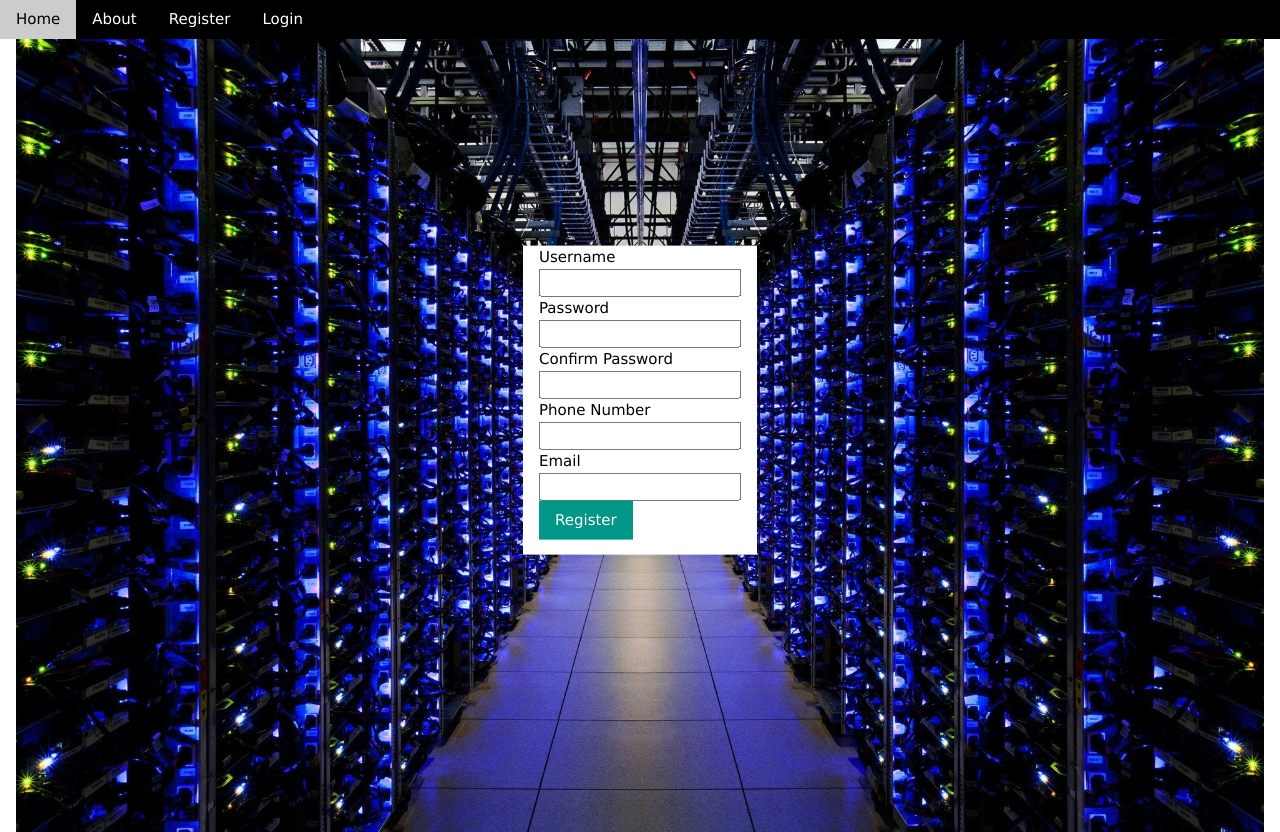
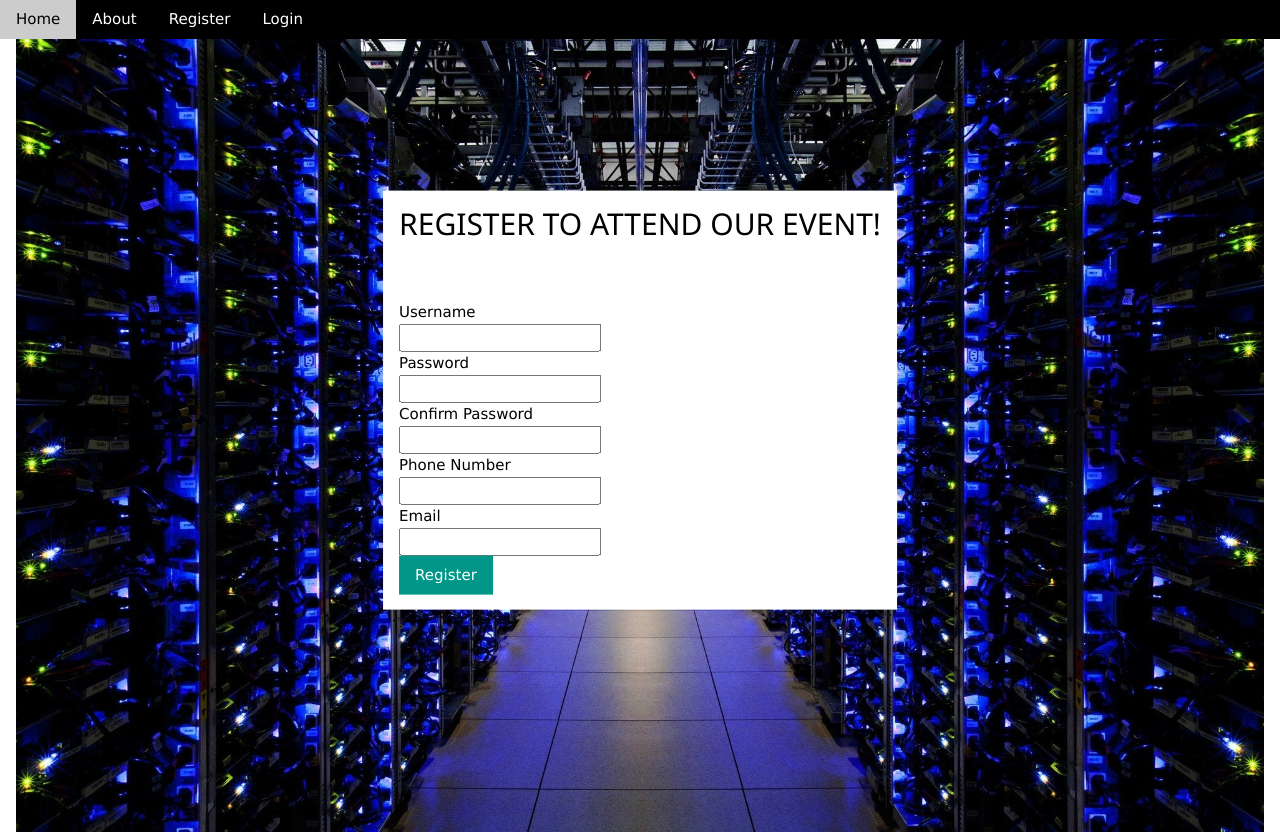
Before and after one commit to arffsaad/webproj, a PHP site: page /register.php in a window 1280 px wide. Run offline with PHP 8.4, Linux system fonts and the light colour scheme.

Commit message:
Update register.php

```diff
--- a/register.php
+++ b/register.php
@@ -37,6 +37,7 @@ if (isset($_SESSION["loggedin"]) && $_SESSION["loggedin"] == true){
 <div class="w3-container">
 <img src="img/img02.jpg" width=100%>
 <div class="w3-container w3-display-middle w3-white">
+    <h2>REGISTER TO ATTEND OUR EVENT!</h2><br><br>
 <form method="post" action="reg.php">
         Username<br><input type="text" name="usr" required><br>
         Password<br><input type="password" name="pwd" id="pwd" onchange='check_pass();' required/><br>
```
